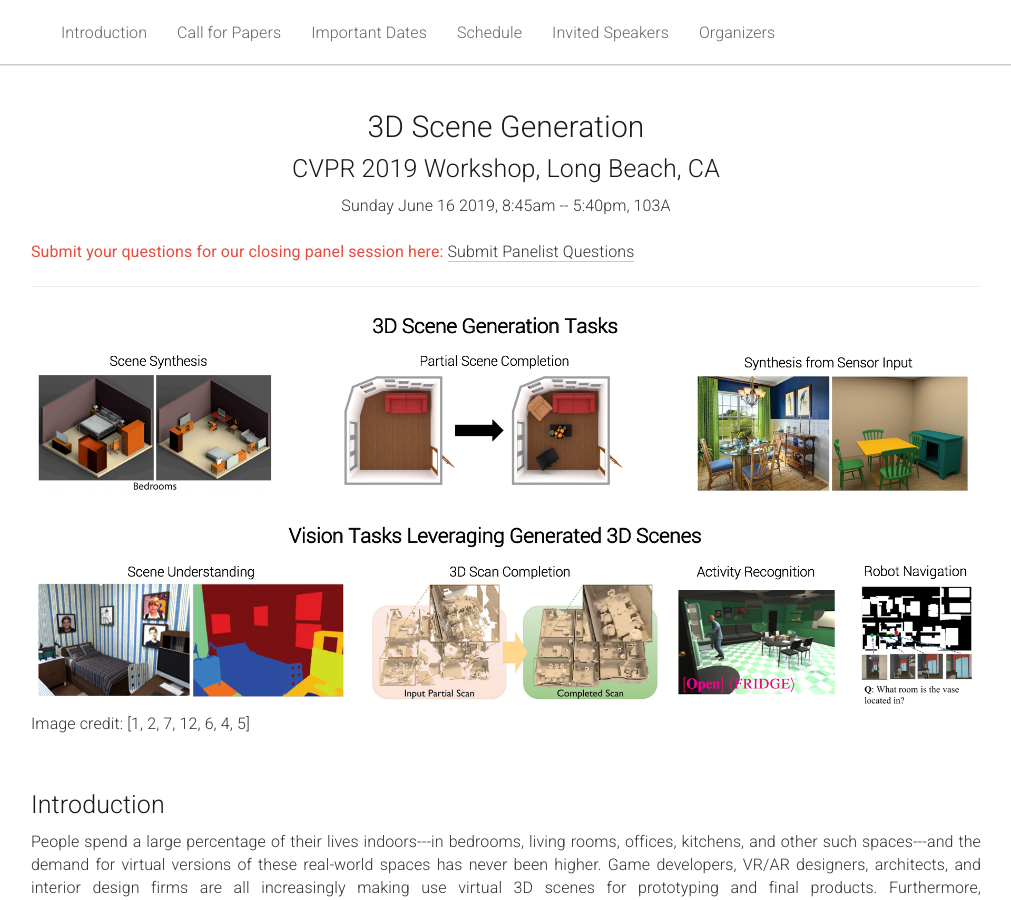
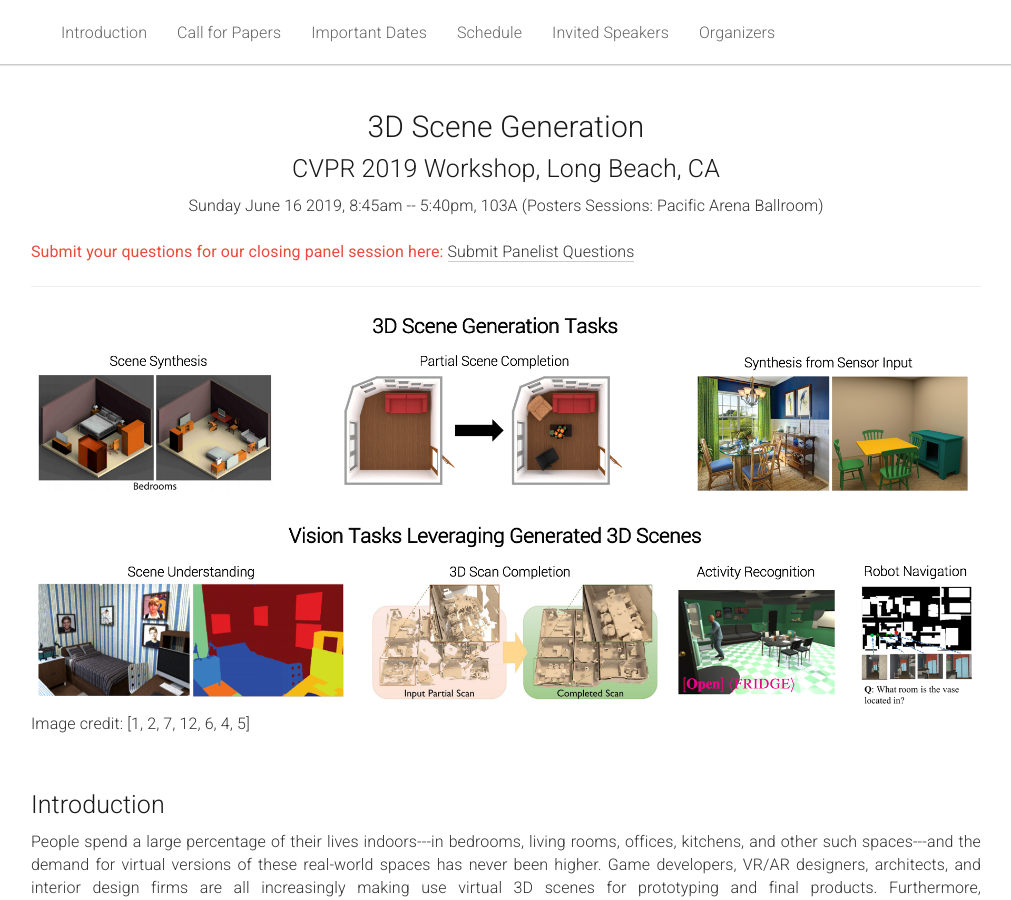
Before and after one commit to 3dscenegen/3dscenegen.github.io, a Jekyll site: the page built from _pages/home.md, in a window 1280 px wide and 900 px high. Shown: the whole window, without its empty margins (134-1145 px from the left). Built offline with Jekyll 4.4.1, drawn with Linux system fonts in a browser that asks for light colours.

Commit message:
Add room for poster sessions

```diff
--- a/_pages/home.md
+++ b/_pages/home.md
@@ -15,7 +15,7 @@ acknowledgements: ""
   <div class="col-xs-12">
     <center><h1>3D Scene Generation</h1></center>
     <center><h2>CVPR 2019 Workshop, Long Beach, CA</h2></center>
-    <center>Sunday June 16 2019, 8:45am -- 5:40pm, 103A</center>
+    <center>Sunday June 16 2019, 8:45am -- 5:40pm, 103A (Posters Sessions: Pacific Arena Ballroom)</center>
     <br/>
     <strong><span style="color:#e74c3c;font-weight:400;">Submit your questions for our closing panel session here:</span></strong> <a href='https://forms.gle/3aYQw8jDQdgBAoX1A'>Submit Panelist Questions</a>
   </div>
```
